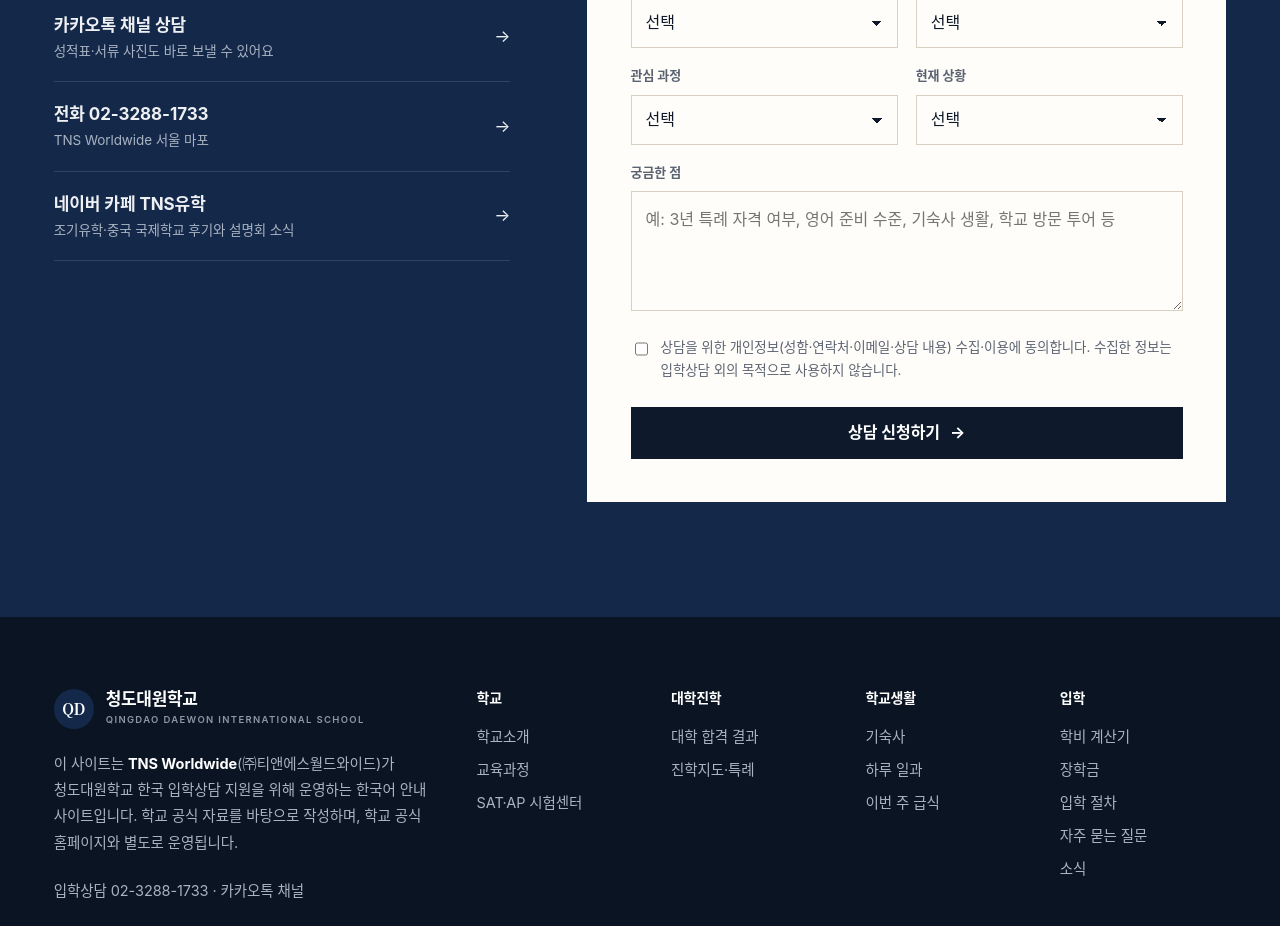
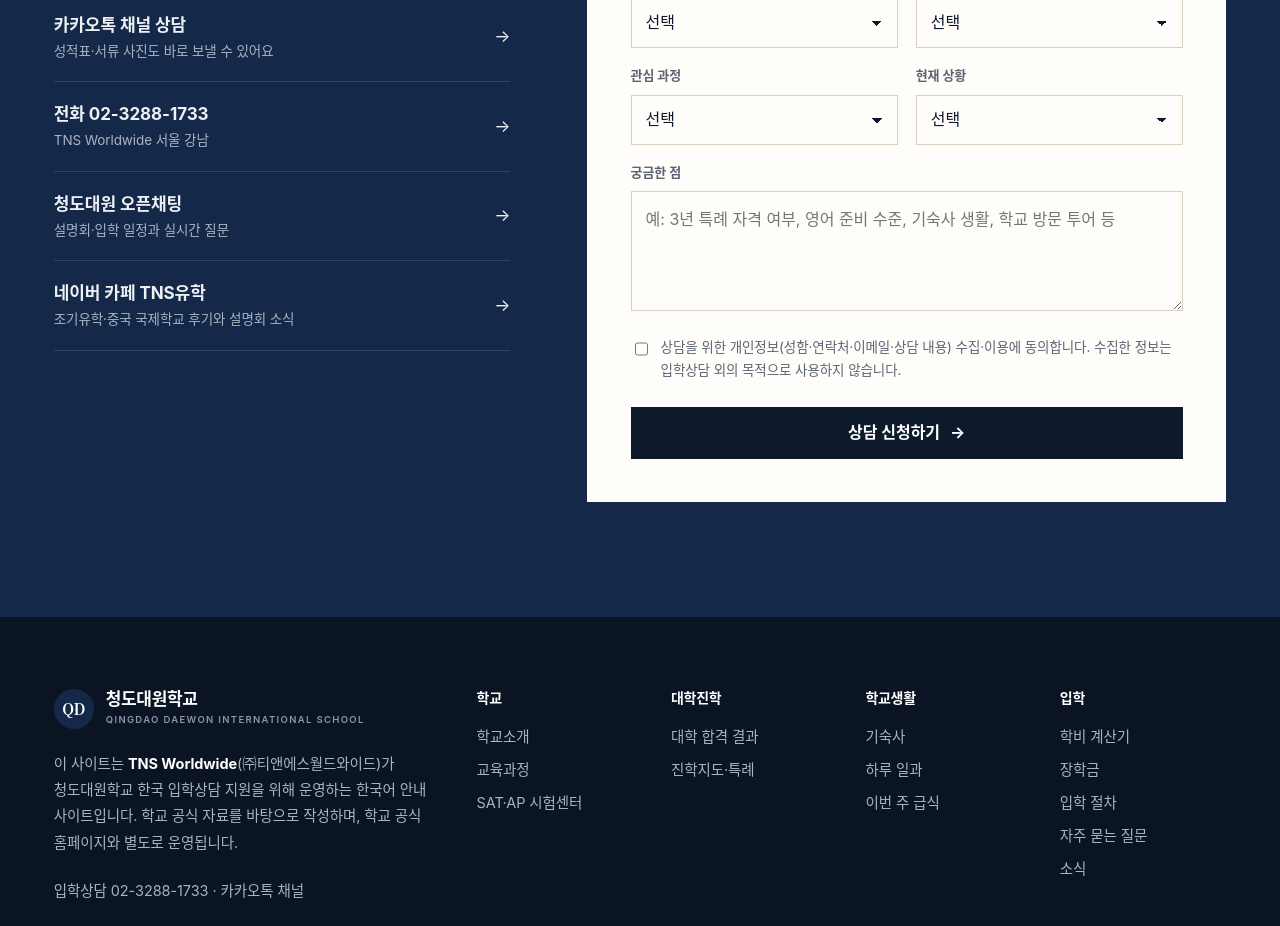
Before and after one commit to tnsuhak/qdis, a React (Vite) app: page / in a window 1280 px wide. Shown: the part 10420-11346 px from the top of the page. Built offline with nearby package versions, Linux system fonts and the light colour scheme; a web font is replaced by a local one.

Commit message:
Add QDIS open chat to consultation channels

```diff
--- a/components/common/Consult.tsx
+++ b/components/common/Consult.tsx
@@ -102,7 +102,8 @@ export function Channels() {
   return (
     <ul className="channels">
       <li><a href={t.kakao_channel} target="_blank" rel="noopener noreferrer"><span><b>카카오톡 채널 상담</b><small>성적표·서류 사진도 바로 보낼 수 있어요</small></span><span aria-hidden="true">→</span></a></li>
-      <li><a href={t.phone_href}><span><b>전화 {t.phone}</b><small>TNS Worldwide 서울 마포</small></span><span aria-hidden="true">→</span></a></li>
+      <li><a href={t.phone_href}><span><b>전화 {t.phone}</b><small>TNS Worldwide 서울 강남</small></span><span aria-hidden="true">→</span></a></li>
+      <li><a href={t.kakao_openchat} target="_blank" rel="noopener noreferrer"><span><b>청도대원 오픈채팅</b><small>설명회·입학 일정과 실시간 질문</small></span><span aria-hidden="true">→</span></a></li>
       <li><a href={t.cafe} target="_blank" rel="noopener noreferrer"><span><b>네이버 카페 TNS유학</b><small>조기유학·중국 국제학교 후기와 설명회 소식</small></span><span aria-hidden="true">→</span></a></li>
     </ul>
   );
```
